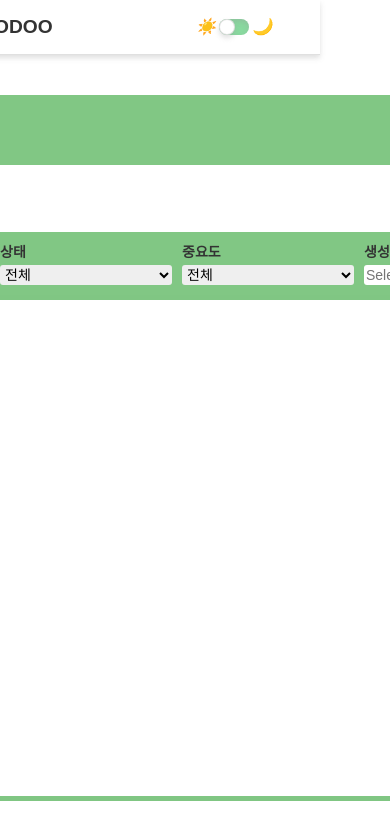
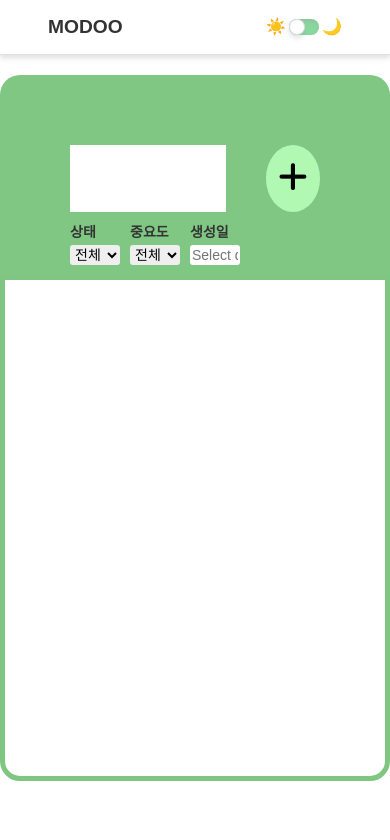
Before and after one commit to NariP/modoo-todo, a React (Create React App) app: page / in a window 390 px wide. Shown: the top 840 px of the page. Built offline with nearby package versions, Linux system fonts and the light colour scheme; a web font is replaced by a local one.

Commit message:
Responsive: Add media query #17

```diff
--- a/src/components/Layout/Layout.tsx
+++ b/src/components/Layout/Layout.tsx
@@ -18,10 +18,14 @@ const StyledLayoutContainer = styled.div`
 `;
 
 const StyledMain = styled.main`
+  @media only screen and (max-width: 768px) {
+    max-width: 500px;
+  }
+  display: flex;
+  min-width: 360px;
+  max-width: 700px;
   background: inherit;
   color: inherit;
-  width: 1000px;
-  margin: 0 auto;
-  padding-top: 40px;
+  margin: 20px auto 32px;
 `;
 export default Layout;
--- a/src/pages/todo/TodoContainer.tsx
+++ b/src/pages/todo/TodoContainer.tsx
@@ -1,4 +1,4 @@
-import React, { useState, useEffect, useRef } from 'react';
+import React, { useState, useRef } from 'react';
 import TodoPresenter from 'pages/todo/TodoPresenter';
 import { localStorageHelper } from 'utils';
 import { ITodo } from 'utils/localStorageHelper';
--- a/src/style/GlobalStyle.ts
+++ b/src/style/GlobalStyle.ts
@@ -10,6 +10,9 @@ const GlobalStyle = createGlobalStyle`
     box-sizing: border-box;
     font-family: NanumSquareRound, sans-serif;
   }
+  i {
+  font-style: normal;
+  }
   input {
   border: none;
   outline: none;
```
